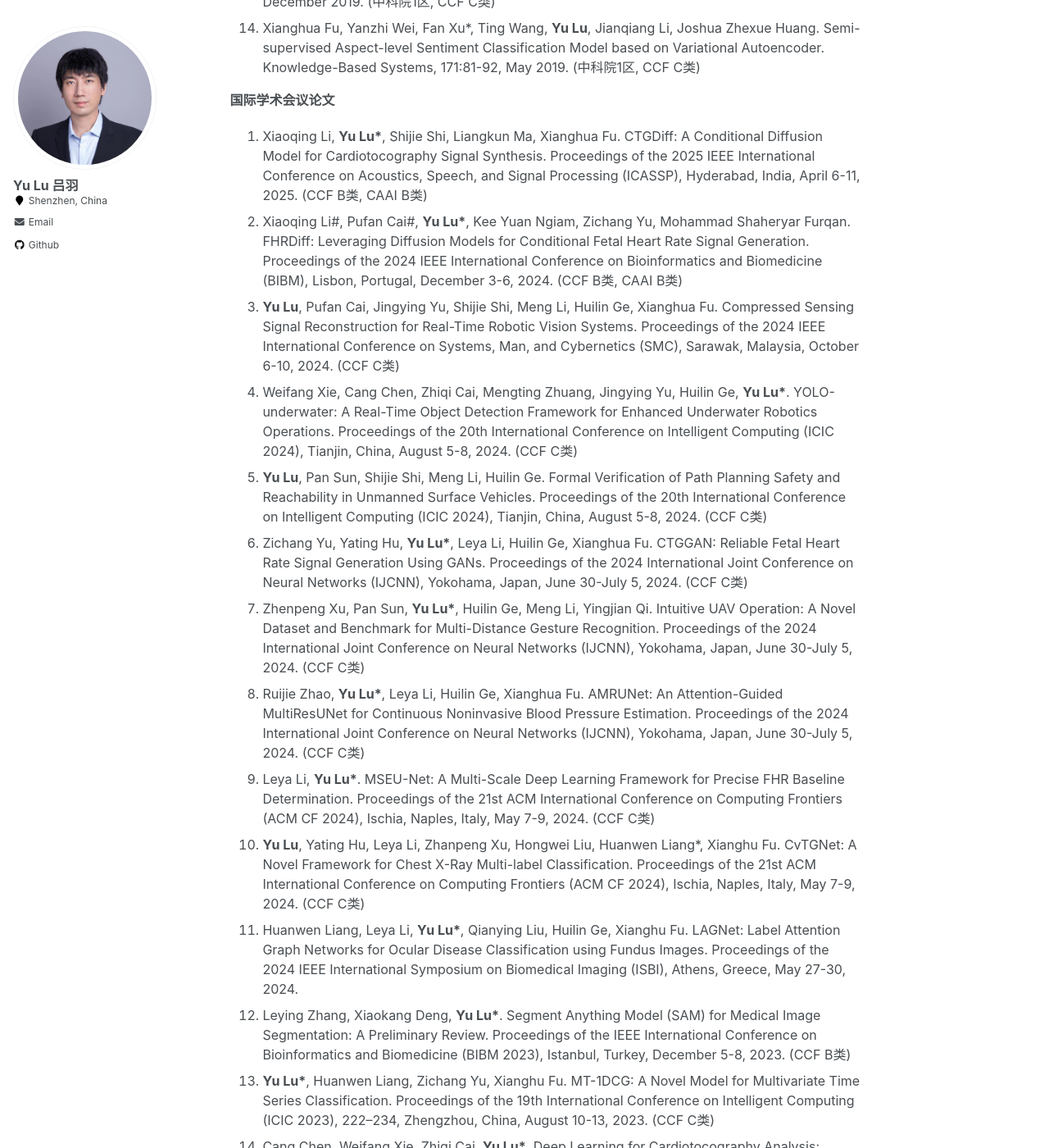
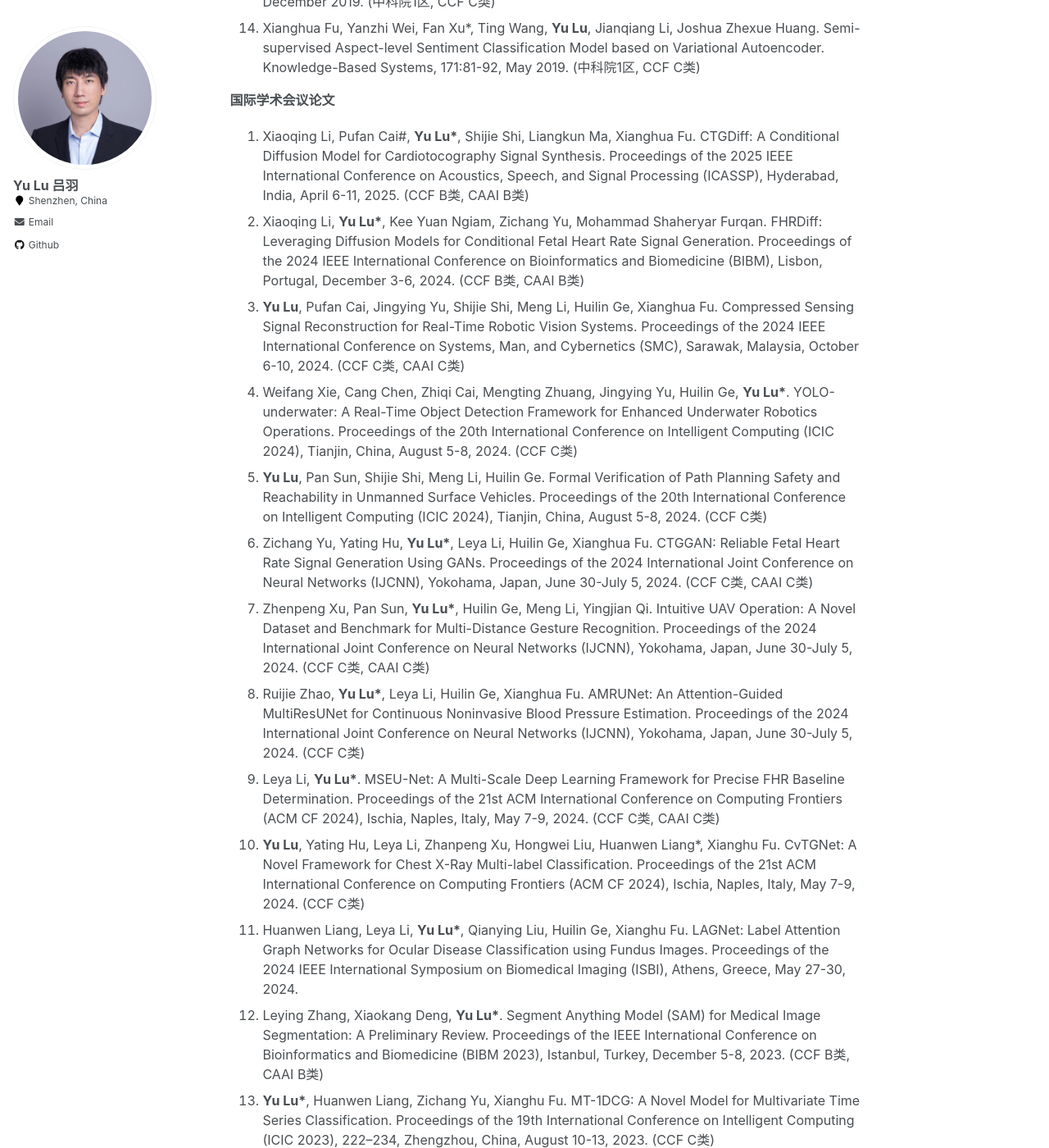
Before and after one commit to YukariUmezawa/lvyu.github.io, a Jekyll site: the page built from _pages/about.md, in a window 1280 px wide and 1400 px high, scrolled down 4317 px. Shown: the whole window at 82% size. Built offline with Jekyll 4.4.1, drawn with Linux system fonts in a browser that asks for light colours; some of the changed text lies outside the part shown.

Commit message:
Update about.md

```diff
--- a/_pages/about.md
+++ b/_pages/about.md
@@ -116,18 +116,18 @@ News
 
 ***国际学术会议论文***
 
-1. Xiaoqing Li, __Yu Lu*__, Shijie Shi, Liangkun Ma, Xianghua Fu. CTGDiff: A Conditional Diffusion Model for Cardiotocography Signal Synthesis. Proceedings of the 2025 IEEE International Conference on Acoustics, Speech, and Signal Processing (ICASSP), Hyderabad, India, April 6-11, 2025. (CCF B类, CAAI B类)
-2. Xiaoqing Li#, Pufan Cai#, __Yu Lu*__, Kee Yuan Ngiam, Zichang Yu, Mohammad Shaheryar Furqan. FHRDiff: Leveraging Diffusion Models for Conditional Fetal Heart Rate Signal Generation. Proceedings of the 2024 IEEE International Conference on Bioinformatics and Biomedicine (BIBM), Lisbon, Portugal, December 3-6, 2024. (CCF B类, CAAI B类)
-3. __Yu Lu__, Pufan Cai, Jingying Yu, Shijie Shi, Meng Li*, Huilin Ge*, Xianghua Fu. Compressed Sensing Signal Reconstruction for Real-Time Robotic Vision Systems. Proceedings of the 2024 IEEE International Conference on Systems, Man, and Cybernetics (SMC), Sarawak, Malaysia, October 6-10, 2024. (CCF C类)
+1. Xiaoqing Li, Pufan Cai#, __Yu Lu*__, Shijie Shi, Liangkun Ma, Xianghua Fu. CTGDiff: A Conditional Diffusion Model for Cardiotocography Signal Synthesis. Proceedings of the 2025 IEEE International Conference on Acoustics, Speech, and Signal Processing (ICASSP), Hyderabad, India, April 6-11, 2025. (CCF B类, CAAI B类)
+2. Xiaoqing Li, __Yu Lu*__, Kee Yuan Ngiam, Zichang Yu, Mohammad Shaheryar Furqan. FHRDiff: Leveraging Diffusion Models for Conditional Fetal Heart Rate Signal Generation. Proceedings of the 2024 IEEE International Conference on Bioinformatics and Biomedicine (BIBM), Lisbon, Portugal, December 3-6, 2024. (CCF B类, CAAI B类)
+3. __Yu Lu__, Pufan Cai, Jingying Yu, Shijie Shi, Meng Li*, Huilin Ge*, Xianghua Fu. Compressed Sensing Signal Reconstruction for Real-Time Robotic Vision Systems. Proceedings of the 2024 IEEE International Conference on Systems, Man, and Cybernetics (SMC), Sarawak, Malaysia, October 6-10, 2024. (CCF C类, CAAI C类)
 4. Weifang Xie, Cang Chen, Zhiqi Cai, Mengting Zhuang, Jingying Yu, Huilin Ge, __Yu Lu*__. YOLO-underwater: A Real-Time Object Detection Framework for Enhanced Underwater Robotics Operations. Proceedings of the 20th International Conference on Intelligent Computing (ICIC 2024), Tianjin, China, August 5-8, 2024. (CCF C类)
 5. __Yu Lu__, Pan Sun, Shijie Shi, Meng Li, Huilin Ge. Formal Verification of Path Planning Safety and Reachability in Unmanned Surface Vehicles. Proceedings of the 20th International Conference on Intelligent Computing (ICIC 2024), Tianjin, China, August 5-8, 2024. (CCF C类)
-6. Zichang Yu, Yating Hu, __Yu Lu*__, Leya Li, Huilin Ge, Xianghua Fu. CTGGAN: Reliable Fetal Heart Rate Signal Generation Using GANs. Proceedings of the 2024 International Joint Conference on Neural Networks (IJCNN), Yokohama, Japan, June 30-July 5, 2024. (CCF C类)
-7. Zhenpeng Xu, Pan Sun, __Yu Lu*__, Huilin Ge, Meng Li, Yingjian Qi. Intuitive UAV Operation: A Novel Dataset and Benchmark for Multi-Distance Gesture Recognition. Proceedings of the 2024 International Joint Conference on Neural Networks (IJCNN), Yokohama, Japan, June 30-July 5, 2024. (CCF C类)
+6. Zichang Yu, Yating Hu, __Yu Lu*__, Leya Li, Huilin Ge, Xianghua Fu. CTGGAN: Reliable Fetal Heart Rate Signal Generation Using GANs. Proceedings of the 2024 International Joint Conference on Neural Networks (IJCNN), Yokohama, Japan, June 30-July 5, 2024. (CCF C类, CAAI C类)
+7. Zhenpeng Xu, Pan Sun, __Yu Lu*__, Huilin Ge, Meng Li, Yingjian Qi. Intuitive UAV Operation: A Novel Dataset and Benchmark for Multi-Distance Gesture Recognition. Proceedings of the 2024 International Joint Conference on Neural Networks (IJCNN), Yokohama, Japan, June 30-July 5, 2024. (CCF C类, CAAI C类)
 8. Ruijie Zhao, __Yu Lu*__, Leya Li, Huilin Ge, Xianghua Fu. AMRUNet: An Attention-Guided MultiResUNet for Continuous Noninvasive Blood Pressure Estimation. Proceedings of the 2024 International Joint Conference on Neural Networks (IJCNN), Yokohama, Japan, June 30-July 5, 2024. (CCF C类)
-9. Leya Li, __Yu Lu*__. MSEU-Net: A Multi-Scale Deep Learning Framework for Precise FHR Baseline Determination. Proceedings of the 21st ACM International Conference on Computing Frontiers (ACM CF 2024), Ischia, Naples, Italy, May 7-9, 2024. (CCF C类)
+9. Leya Li, __Yu Lu*__. MSEU-Net: A Multi-Scale Deep Learning Framework for Precise FHR Baseline Determination. Proceedings of the 21st ACM International Conference on Computing Frontiers (ACM CF 2024), Ischia, Naples, Italy, May 7-9, 2024. (CCF C类, CAAI C类)
 10. __Yu Lu__, Yating Hu, Leya Li, Zhanpeng Xu, Hongwei Liu, Huanwen Liang*, Xianghu Fu. CvTGNet: A Novel Framework for Chest X-Ray Multi-label Classification. Proceedings of the 21st ACM International Conference on Computing Frontiers (ACM CF 2024), Ischia, Naples, Italy, May 7-9, 2024. (CCF C类)
 11. Huanwen Liang, Leya Li, __Yu Lu*__, Qianying Liu, Huilin Ge, Xianghu Fu. LAGNet: Label Attention Graph Networks for Ocular Disease Classification using Fundus Images. Proceedings of the 2024 IEEE International Symposium on Biomedical Imaging (ISBI), Athens, Greece, May 27-30, 2024.
-12. Leying Zhang, Xiaokang Deng, __Yu Lu*__. Segment Anything Model (SAM) for Medical Image Segmentation: A Preliminary Review. Proceedings of the IEEE International Conference on Bioinformatics and Biomedicine (BIBM 2023), Istanbul, Turkey, December 5-8, 2023. (CCF B类)
+12. Leying Zhang, Xiaokang Deng, __Yu Lu*__. Segment Anything Model (SAM) for Medical Image Segmentation: A Preliminary Review. Proceedings of the IEEE International Conference on Bioinformatics and Biomedicine (BIBM 2023), Istanbul, Turkey, December 5-8, 2023. (CCF B类, CAAI B类)
 13. __Yu Lu*__, Huanwen Liang, Zichang Yu, Xianghu Fu. MT-1DCG: A Novel Model for Multivariate Time Series Classification. Proceedings of the 19th International Conference on Intelligent Computing (ICIC 2023), 222–234, Zhengzhou, China, August 10-13, 2023. (CCF C类)
 14. Cang Chen, Weifang Xie, Zhiqi Cai, __Yu Lu*__. Deep Learning for Cardiotocography Analysis: Challenges and Promising Advances. Proceedings of the 19th International Conference on Intelligent Computing (ICIC 2023), 354–366, Zhengzhou, China, August 10-13, 2023. (CCF C类)
 15. Weifang Xie, Cang Chen, __Yu Lu*__. Detection of Atrial Fibrillation based on Feature Fusion using Attention-based BiLSTM. Proceedings of the 45th Annual International Conference of the IEEE Engineering in Medicine and Biology Society (EMBC 2023), Sydney, Australia, July 24-27, 2023. (CAAI B类)
@@ -135,7 +135,7 @@ News
 17. __Yu Lu*__, Weifang Xie, Jianglong Huang. Hybrid Model-based Defect Analysis of Thermoelectric Cooler Components. Proceedings of the 11th International Conference on Pattern Recognition Applications and Methods (ICPRAM 2022), 602-609, Vienna, Austria, February 3-5, 2022. (CAAI C类)
 18. __Yu Lu*__, Xi Zhang, Liwen Jing, Xianghua Fu. Data Enhancement and Deep Learning for Bone Age Assessment using The Standards of Skeletal Maturity of Hand and Wrist for Chinese. Proceedings of the 43rd Annual International Conference of the IEEE Engineering in Medicine and Biology Society (EMBC 2021), 2605-2609, Guadalajara, Mexico, November 1-5, 2021. (CAAI B类)
 19. __Yu Lu*__, Xianghua Fu, Xiaoqing Li, Yingjian Qi. Cardiac Chamber Segmentation Using Deep Learning on Magnetic Resonance Images from Patients Before and After Atrial Septal Occlusion Surgery. Proceedings of the 42nd Annual International Conference of the IEEE Engineering in Medicine and Biology Society (EMBC 2020), 1211-1216, Montreal, QC, Canada, July 20-24, 2020. (CAAI B类)
-20. __Yu Lu__, Xi Zhang, Xianghua Fu, Fangxiong Chen, Kelvin K.L. Wong*. Ensemble Machine Learning for Estimating Fetal Weight at Varying Gestational Age. Proceedings of the 33rd AAAI Conference on Artificial Intelligence (AAAI 2019), 9522-9527, Honolulu, Hawaii, USA, January 27 - February 1, 2019. (CCF A类)
+20. __Yu Lu__, Xi Zhang, Xianghua Fu, Fangxiong Chen, Kelvin K.L. Wong*. Ensemble Machine Learning for Estimating Fetal Weight at Varying Gestational Age. Proceedings of the 33rd AAAI Conference on Artificial Intelligence (AAAI 2019), 9522-9527, Honolulu, Hawaii, USA, January 27 - February 1, 2019. (CCF A类, CAAI A类)
 
 
 **（2018.9以前）**
```
